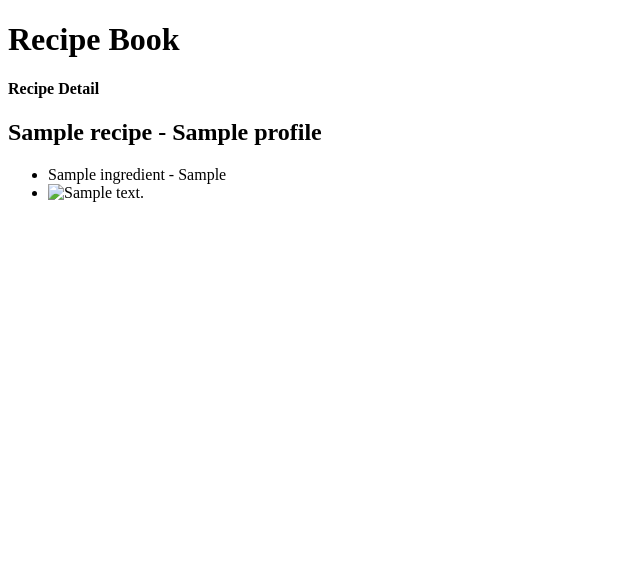
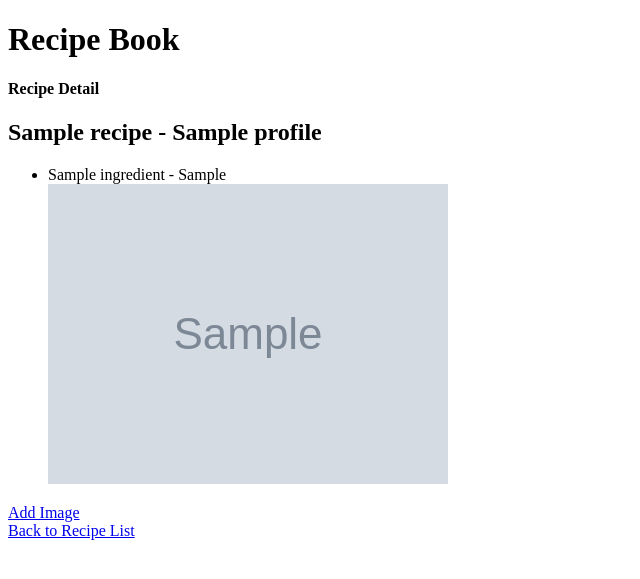
Before and after one commit to VGioR/recipebook-Valdez-GianRicardo, a Django app: page /recipe/1 in a window 1280 px wide. Shown: the part 29-608 px from the top of the page, without its empty margins (0-640 px from the left). Run offline with Django 5.2, Linux system fonts and the light colour scheme; a user stored in the database is signed in; tables that the repository leaves empty hold one stand-in row (values such as "Sample post"); grey boxes marked "Sample" are stand-in pictures.

Commit message:
changed task in variable name to recipe and removed image from list element

```diff
--- a/recipebook/ledger/templates/recipebook/recipe.html
+++ b/recipebook/ledger/templates/recipebook/recipe.html
@@ -15,7 +15,10 @@
             <li> {{ ingredient.ingredient.name }} - {{ ingredient.quantity }} </li>
         {% endfor %}
         {% for image in recipe.images.all %}
-            <li> <img src="{{ image.task_image.url }}" alt="{{ image.description }}"> </li>
+            <img src="{{ image.recipe_image.url }}" alt="{{ image.description }}">
         {% endfor %}
         </ul>
+        <a href="{% url 'ledger:image_form' recipe.pk %}">Add Image<a>
+        <br>
+        <a href="{% url 'ledger:recipe_list' %}">Back to Recipe List<a>
 {% endblock %}
```
